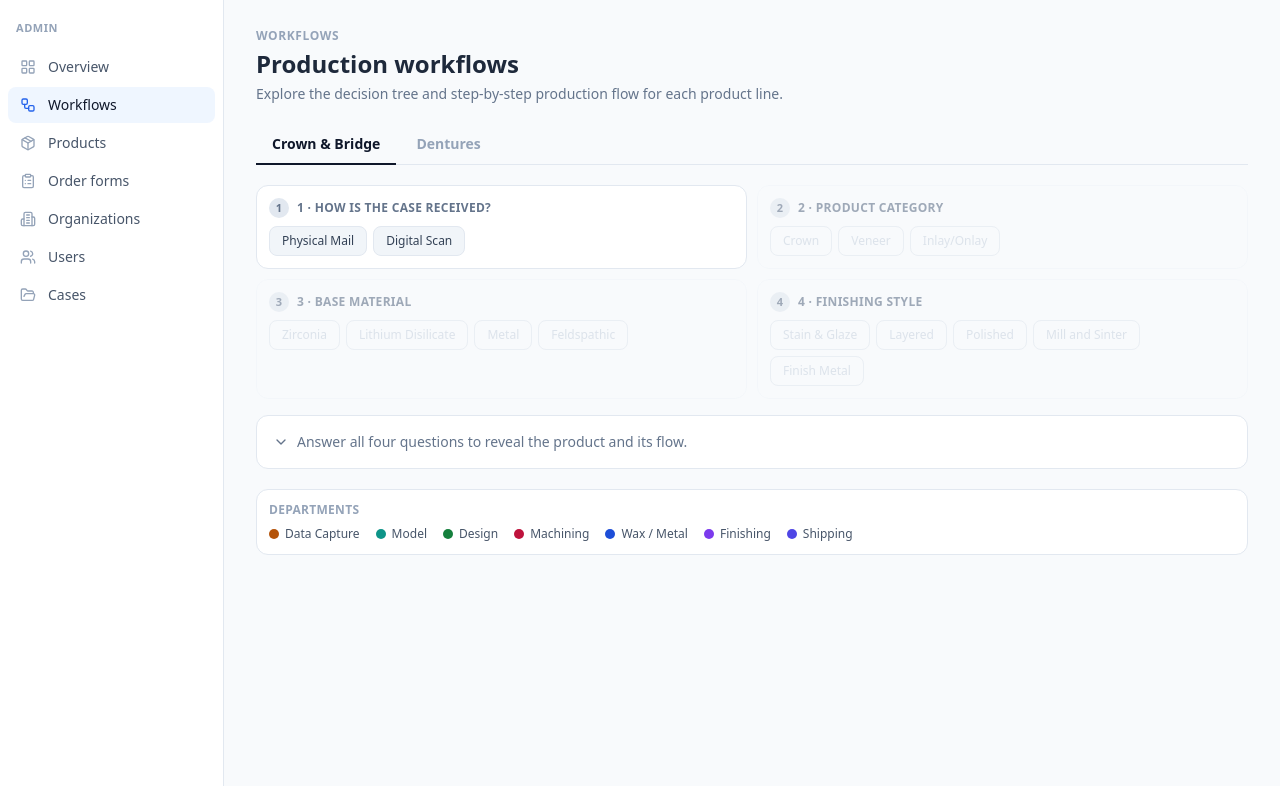
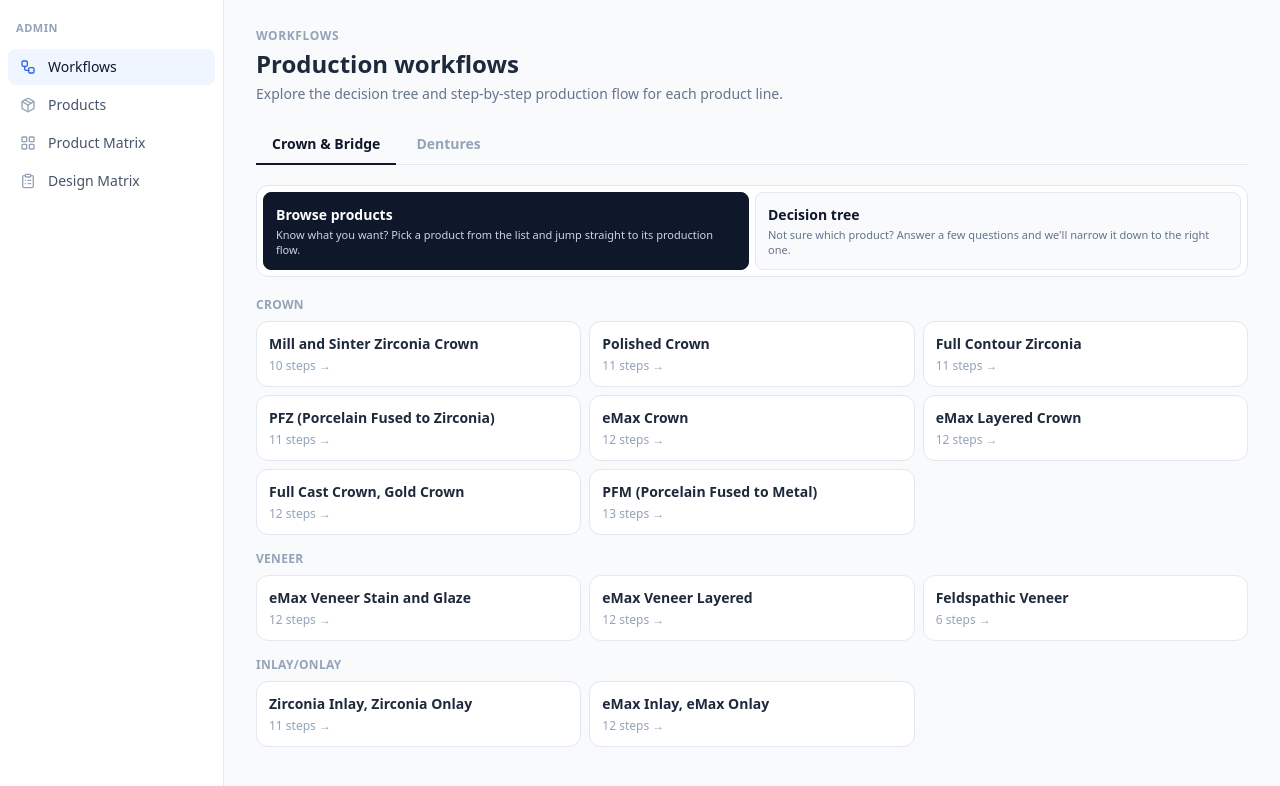
Before and after one commit to jameswoods91/dental-flow, a React (Vite) app: page / in a window 1280 px wide. Shown: the top 786 px of the page. Built offline with nearby package versions, Linux system fonts and the light colour scheme.

Commit message:
Update App.jsx

```diff
--- a/src/App.jsx
+++ b/src/App.jsx
@@ -297,6 +297,54 @@ function DetailPanel({ detail, stepTable, onClose }) {
 }
 
 /* ============================================================
+   MODE TOGGLE (Browse vs Decision Tree)
+   ============================================================ */
+function ModeToggle({ mode, setMode, browseLabel, treeLabel }) {
+  return (
+    <div className="mb-5 rounded-xl border border-slate-200 bg-white p-1.5">
+      <div className="grid grid-cols-2 gap-1.5">
+        {[
+          { id:"browse", title:browseLabel, sub:"Know what you want? Pick a product from the list and jump straight to its production flow." },
+          { id:"tree", title:treeLabel, sub:"Not sure which product? Answer a few questions and we'll narrow it down to the right one." },
+        ].map(o => {
+          const on = mode === o.id;
+          return (
+            <button key={o.id} onClick={() => setMode(o.id)}
+              className="rounded-lg p-3 text-left transition-all"
+              style={{ background:on?"#0f172a":"#f8fafc", border:`1px solid ${on?"#0f172a":"#e2e8f0"}` }}>
+              <div className="text-sm font-bold" style={{ color:on?"#fff":"#0f172a" }}>{o.title}</div>
+              <div className="mt-0.5 text-[11px] leading-snug" style={{ color:on?"#cbd5e1":"#64748b" }}>{o.sub}</div>
+            </button>
+          );
+        })}
+      </div>
+    </div>
+  );
+}
+
+function BrowseGrid({ products, onPick }) {
+  const groups = [...new Set(products.map(p=>p.group))];
+  return (
+    <div className="space-y-4">
+      {groups.map(g => (
+        <div key={g}>
+          <div className="mb-2 text-xs font-semibold uppercase tracking-wide text-slate-400">{g}</div>
+          <div className="grid gap-2 sm:grid-cols-2 lg:grid-cols-3">
+            {products.filter(p=>p.group===g).map(p => (
+              <button key={p.name} onClick={() => onPick(p)}
+                className="rounded-xl border border-slate-200 bg-white p-3 text-left transition-all hover:-translate-y-0.5 hover:border-slate-300 hover:shadow-md">
+                <div className="text-sm font-semibold text-slate-800">{p.name}</div>
+                <div className="mt-1 text-xs text-slate-400">{p.steps.length} steps →</div>
+              </button>
+            ))}
+          </div>
+        </div>
+      ))}
+    </div>
+  );
+}
+
+/* ============================================================
    DENTURES VIEW
    ============================================================ */
 function CourierLeg({ label }) {
@@ -308,6 +356,7 @@ function CourierLeg({ label }) {
 }
 
 function DentureView() {
+  const [mode, setMode] = useState("browse");
   const [view, setView] = useState("journey");
   const [group, setGroup] = useState(null);
   const [product, setProduct] = useState(null);
@@ -357,6 +406,29 @@ function DentureView() {
 
   return (
     <div>
+      <ModeToggle mode={mode} setMode={(m)=>{ setMode(m); reset(); setView("journey"); }} browseLabel="Browse products" treeLabel="Decision tree (Patient journey)" />
+
+      {mode === "browse" && !product && (
+        <BrowseGrid products={D_PRODUCTS} onPick={(p)=>setProduct(p)} />
+      )}
+
+      {mode === "browse" && product && (
+        <>
+          <button onClick={()=>setProduct(null)} className="mb-3 flex items-center gap-1.5 rounded-lg border border-slate-200 px-3 py-1.5 text-xs font-medium text-slate-600 hover:bg-slate-50">
+            <RotateCcw className="h-3.5 w-3.5" /> Back to all products
+          </button>
+          <div className="rounded-xl border p-4" style={{ borderColor:"#cbd5e1", background:"#f8fafc" }}>
+            <div className="text-[11px] font-bold uppercase tracking-wide text-slate-400">Product</div>
+            <div className="text-xl font-bold text-slate-800">{product.name}</div>
+            <div className="mt-0.5 text-xs text-slate-500">{product.group} · {product.steps.length} production steps</div>
+          </div>
+          <Flowchart path={product.steps} stepTable={D_STEP} onSelect={setDetail} />
+          <Legend depts={Object.keys(DEPTS).filter(d => product.steps.some(n => D_STEP[n]?.dept===d))} />
+        </>
+      )}
+
+      {mode === "tree" && (
+      <>
       <div className="mb-3 flex gap-1.5">
         {[["journey","Patient Journey"],["flow","Product Lab Flow"]].map(([k,label]) => (
           <button key={k} onClick={() => setView(k)} className="rounded-lg px-3.5 py-1.5 text-sm font-semibold transition-all"
@@ -438,6 +510,8 @@ function DentureView() {
           <Legend depts={Object.keys(DEPTS).filter(d => path.some(n => D_STEP[n]?.dept===d) || !sku)} />
         </>
       )}
+      </>
+      )}
 
       <DetailPanel detail={detail} stepTable={D_STEP} onClose={() => setDetail(null)} />
     </div>
@@ -465,11 +539,14 @@ function LayerPicker({ n, title, options, value, onPick, enabled, validValues })
 }
 
 function CrownBridgeView() {
+  const [mode, setMode] = useState("browse");
   const [receipt, setReceipt] = useState(null);
   const [cat, setCat] = useState(null);
   const [mat, setMat] = useState(null);
   const [fin, setFin] = useState(null);
   const [detail, setDetail] = useState(null);
+  const [browseSku, setBrowseSku] = useState(null);
+  const [browseReceipt, setBrowseReceipt] = useState("Digital Scan");
 
   const optionsValid = (picks) => CB_SKUS.filter(s => {
     if (picks.cat && s.category!==picks.cat) return false;
@@ -484,8 +561,46 @@ function CrownBridgeView() {
   const path = useMemo(() => (sku&&receipt)?cbBuildPath(sku,receipt):[], [sku,receipt]);
   const reset = () => { setReceipt(null); setCat(null); setMat(null); setFin(null); setDetail(null); };
 
+  const browsePath = useMemo(() => browseSku ? cbBuildPath(browseSku, browseReceipt) : [], [browseSku, browseReceipt]);
+  const cbBrowseProducts = CB_SKUS.map(s => ({ name:s.name, group:s.category, steps:s.core }));
+
   return (
     <div>
+      <ModeToggle mode={mode} setMode={(m)=>{ setMode(m); reset(); setBrowseSku(null); }} browseLabel="Browse products" treeLabel="Decision tree" />
+
+      {mode === "browse" && !browseSku && (
+        <BrowseGrid products={cbBrowseProducts} onPick={(p)=>setBrowseSku(CB_SKUS.find(s=>s.name===p.name))} />
+      )}
+
+      {mode === "browse" && browseSku && (
+        <>
+          <button onClick={()=>setBrowseSku(null)} className="mb-3 flex items-center gap-1.5 rounded-lg border border-slate-200 px-3 py-1.5 text-xs font-medium text-slate-600 hover:bg-slate-50">
+            <RotateCcw className="h-3.5 w-3.5" /> Back to all products
+          </button>
+          <div className="rounded-xl border p-4" style={{ borderColor:"#cbd5e1", background:"#f8fafc" }}>
+            <div className="flex flex-wrap items-center justify-between gap-3">
+              <div>
+                <div className="text-[11px] font-bold uppercase tracking-wide text-slate-400">Product SKU</div>
+                <div className="text-xl font-bold text-slate-800">{browseSku.name}</div>
+                <div className="mt-0.5 text-xs text-slate-500">{browseSku.category} · {browseSku.material} · {browsePath.length} steps</div>
+              </div>
+              <div className="flex items-center gap-1.5">
+                <span className="text-[11px] font-medium text-slate-400">Received as:</span>
+                {CB_L1.map(r => { const on=browseReceipt===r; return (
+                  <button key={r} onClick={()=>setBrowseReceipt(r)} className="rounded-lg px-2.5 py-1 text-xs font-medium transition-all"
+                    style={{ background:on?"#0f172a":"#f1f5f9", color:on?"#fff":"#334155", border:`1px solid ${on?"#0f172a":"#e2e8f0"}` }}>{r}</button>
+                );})}
+              </div>
+            </div>
+          </div>
+          <Flowchart path={browsePath} stepTable={CB_STEP} onSelect={setDetail} />
+          <Legend depts={["Data Capture","Model","Design","Machining","Wax / Metal","Finishing","Shipping"].filter(d => browsePath.some(n => CB_STEP[n]?.dept===d))} />
+          <DetailPanel detail={detail} stepTable={CB_STEP} onClose={() => setDetail(null)} />
+        </>
+      )}
+
+      {mode === "tree" && (
+      <>
       <div className="grid gap-2.5 sm:grid-cols-2">
         <LayerPicker n={1} title="1 · How is the case received?" options={CB_L1} value={receipt} onPick={setReceipt} enabled={true} />
         <LayerPicker n={2} title="2 · Product category" options={CB_L2} value={cat} onPick={(v)=>{setCat(v);setMat(null);setFin(null);}} enabled={!!receipt} />
@@ -516,6 +631,8 @@ function CrownBridgeView() {
       {sku && path.length>0 && <Flowchart path={path} stepTable={CB_STEP} onSelect={setDetail} />}
       <Legend depts={Object.keys(DEPTS).filter(d => path.some(n => CB_STEP[n]?.dept===d) || !sku).filter(d => ["Data Capture","Model","Design","Machining","Wax / Metal","Finishing","Shipping"].includes(d))} />
       <DetailPanel detail={detail} stepTable={CB_STEP} onClose={() => setDetail(null)} />
+      </>
+      )}
     </div>
   );
 }
@@ -568,50 +685,14 @@ function PlaceholderPage({ title }) {
    ROOT: admin shell with left sidebar
    ============================================================ */
 const NAV = [
-  { id:"overview",     label:"Overview",     icon:LayoutGrid },
-  { id:"workflows",    label:"Workflows",    icon:Workflow },
-  { id:"products",     label:"Products",     icon:Package },
-  { id:"order-forms",  label:"Order forms",  icon:ClipboardList },
-  { id:"organizations",label:"Organizations",icon:Building2 },
-  { id:"users",        label:"Users",        icon:Users },
-  { id:"cases",        label:"Cases",        icon:FolderOpen },
+  { id:"workflows",      label:"Workflows",      icon:Workflow },
+  { id:"products",       label:"Products",       icon:Package },
+  { id:"product-matrix", label:"Product Matrix", icon:LayoutGrid },
+  { id:"design-matrix",  label:"Design Matrix",  icon:ClipboardList },
 ];
-
-function Overview({ onGoWorkflows }) {
-  const stats = [
-    { label:"Product lines", value:"2", sub:"Crown & Bridge, Dentures" },
-    { label:"Workflows mapped", value:"23", sub:"Across both lines" },
-    { label:"Departments", value:"12", sub:"Color-coded" },
-    { label:"Production steps", value:"50+", sub:"Documented" },
-  ];
-  return (
-    <div>
-      <div className="text-xs font-semibold uppercase tracking-wider text-slate-400">Admin</div>
-      <h1 className="mt-1 text-2xl font-bold text-slate-800">System overview</h1>
-      <div className="mt-5 grid gap-4 sm:grid-cols-2 lg:grid-cols-4">
-        {stats.map(s => (
-          <div key={s.label} className="rounded-xl border border-slate-200 bg-white p-4">
-            <div className="text-sm text-slate-500">{s.label}</div>
-            <div className="mt-1 text-3xl font-bold text-slate-800">{s.value}</div>
-            <div className="mt-1 text-xs text-slate-400">{s.sub}</div>
-          </div>
-        ))}
-      </div>
-      <div className="mt-4 rounded-xl border border-slate-200 bg-white p-5">
-        <h3 className="text-base font-bold text-slate-800">Operations</h3>
-        <p className="mt-1 text-sm text-slate-500">
-          Explore production workflows from the sidebar. Open{" "}
-          <button onClick={onGoWorkflows} className="font-semibold text-slate-700 underline underline-offset-2">Workflows</button>{" "}
-          to view the Crown & Bridge and Denture decision trees and step-by-step flows.
-        </p>
-      </div>
-    </div>
-  );
-}
 
 export default function App() {
   const [active, setActive] = useState("workflows");
-
   return (
     <div className="flex min-h-screen w-full bg-slate-50 text-slate-900" style={{ fontFamily:"ui-sans-serif, system-ui, sans-serif" }}>
       {/* Sidebar */}
@@ -636,13 +717,10 @@ export default function App() {
       {/* Main content */}
       <main className="flex-1 overflow-x-auto px-8 py-7">
         <div className="mx-auto max-w-5xl">
-          {active === "overview" && <Overview onGoWorkflows={() => setActive("workflows")} />}
           {active === "workflows" && <WorkflowsPage />}
           {active === "products" && <PlaceholderPage title="Products" />}
-          {active === "order-forms" && <PlaceholderPage title="Order forms" />}
-          {active === "organizations" && <PlaceholderPage title="Organizations" />}
-          {active === "users" && <PlaceholderPage title="Users" />}
-          {active === "cases" && <PlaceholderPage title="Cases" />}
+          {active === "product-matrix" && <PlaceholderPage title="Product Matrix" />}
+          {active === "design-matrix" && <PlaceholderPage title="Design Matrix" />}
         </div>
       </main>
     </div>
```
